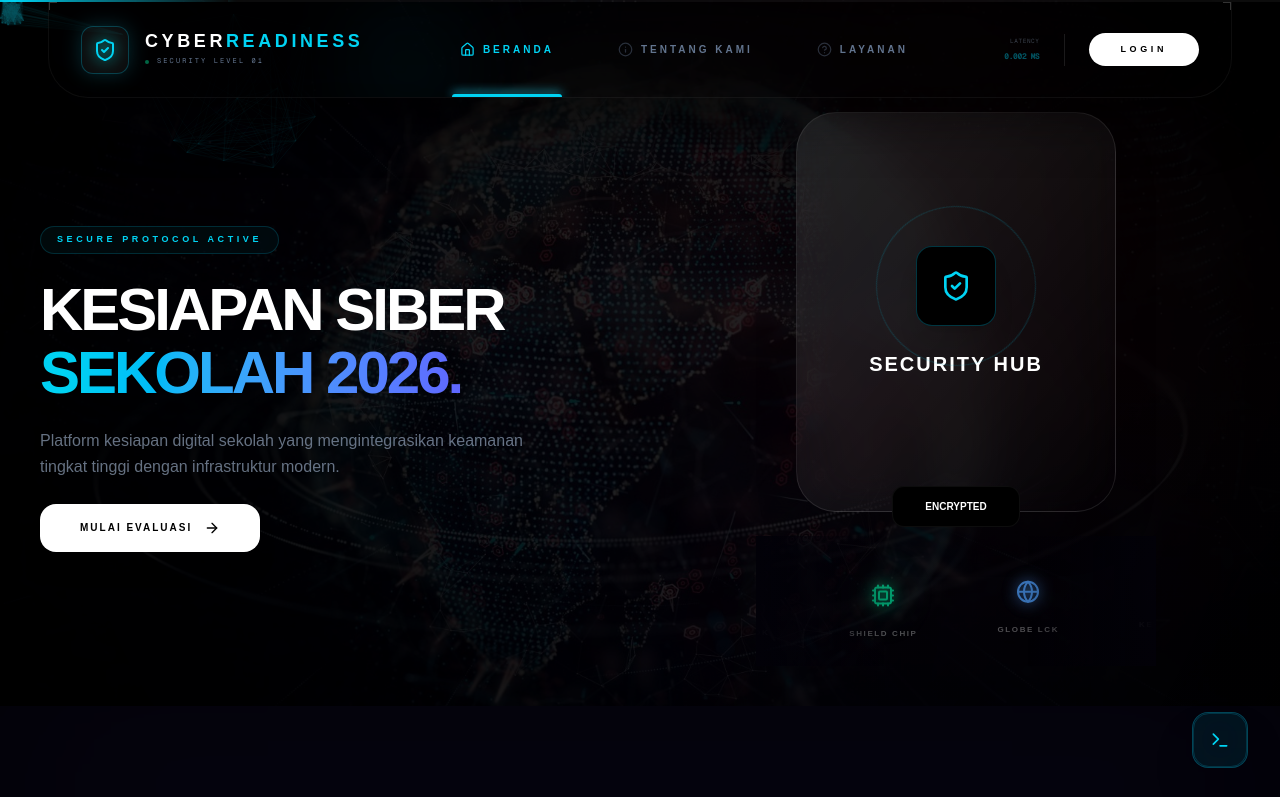
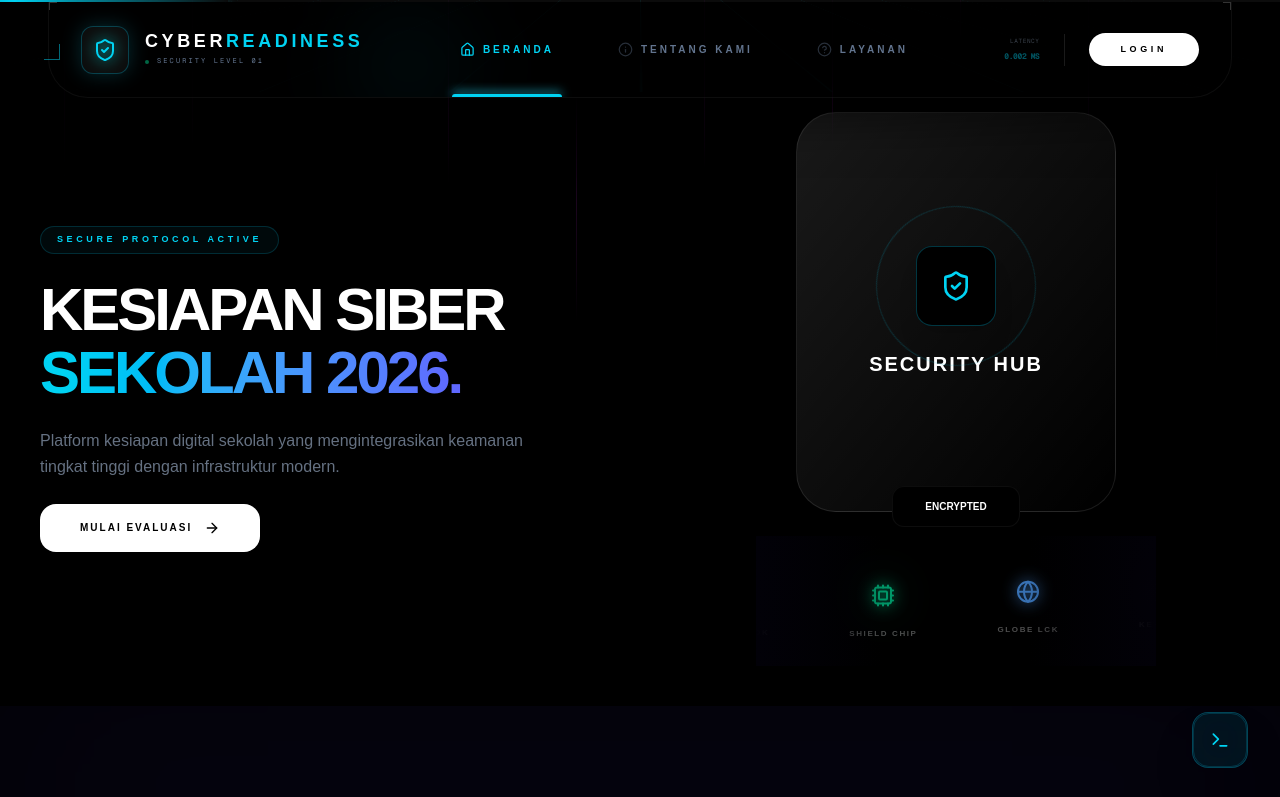
Before and after one commit to Edwinn1711/cyber-backend, a Next.js app: page / in a window 1280 px wide. Shown: the top 797 px of the page. Built offline with nearby package versions, Linux system fonts and the light colour scheme.

Commit message:
perf: replace heavy neural canvas with high-speed 3D grid engine and instant HUD

```diff
--- a/app/(loginregister)/page.tsx
+++ b/app/(loginregister)/page.tsx
@@ -989,96 +989,64 @@ const CyberModal = ({ isOpen, onClose, title, children }: { isOpen: boolean, onC
 );
 
 
-// --- DEFINISI 1: NEURAL NETWORK (GARIS MENGEJAR MOUSE) ---
-const NeuralNetworkCanvas = () => {
-  const canvasRef = useRef<HTMLCanvasElement>(null);
-  const mouse = useRef({ x: 0, y: 0 });
-
-  useEffect(() => {
-    const canvas = canvasRef.current;
-    if (!canvas) return;
-    const ctx = canvas.getContext('2d');
-    if (!ctx) return;
-    let particles: any[] = [];
-    const resize = () => {
-      canvas.width = window.innerWidth;
-      canvas.height = window.innerHeight;
-    };
-    class Particle {
-      x: number; y: number; vx: number; vy: number;
-      constructor() {
-        this.x = Math.random() * canvas!.width;
-        this.y = Math.random() * canvas!.height;
-        this.vx = (Math.random() - 0.5) * 0.5;
-        this.vy = (Math.random() - 0.5) * 0.5;
-      }
-      update() {
-        this.x += this.vx; this.y += this.vy;
-        if (this.x < 0 || this.x > canvas!.width) this.vx *= -1;
-        if (this.y < 0 || this.y > canvas!.height) this.vy *= -1;
-        const dx = mouse.current.x - this.x;
-        const dy = mouse.current.y - this.y;
-        const dist = Math.sqrt(dx*dx + dy*dy);
-        if (dist < 200) { this.x += dx * 0.01; this.y += dy * 0.01; }
-      }
-    }
-    for (let i = 0; i < 60; i++) particles.push(new Particle());
-    const animate = () => {
-      ctx.clearRect(0, 0, canvas.width, canvas.height);
-      ctx.strokeStyle = "rgba(34, 211, 238, 0.15)";
-      ctx.lineWidth = 0.5;
-      particles.forEach((p, i) => {
-        p.update();
-        for (let j = i + 1; j < particles.length; j++) {
-          const dx = p.x - particles[j].x;
-          const dy = p.y - particles[j].y;
-          const dist = Math.sqrt(dx*dx + dy*dy);
-          if (dist < 150) {
-            ctx.beginPath(); ctx.moveTo(p.x, p.y); ctx.lineTo(particles[j].x, particles[j].y); ctx.stroke();
-          }
-        }
-      });
-      requestAnimationFrame(animate);
-    };
-    window.addEventListener('resize', resize);
-    window.addEventListener('mousemove', (e) => { mouse.current.x = e.clientX; mouse.current.y = e.clientY; });
-    resize(); animate();
-    return () => window.removeEventListener('resize', resize);
-  }, []);
-  return <canvas ref={canvasRef} className="fixed inset-0 z-0 pointer-events-none opacity-40" />;
-};
-
+// --- 1. CYBER GRID ENGINE (ANTI-LAG & ULTRA SMOOTH) ---
+const CyberGridEngine = () => (
+  <div className="fixed inset-0 z-0 pointer-events-none overflow-hidden bg-black">
+    {/* Lantai Digital 3D yang Bergerak Cepat */}
+    <div className="absolute inset-0" style={{ perspective: '1000px' }}>
+      <div
+        className="absolute inset-0 opacity-[0.15]"
+        style={{
+          backgroundImage: `linear-gradient(to right, #22d3ee 1px, transparent 1px), linear-gradient(to bottom, #22d3ee 1px, transparent 1px)`,
+          backgroundSize: '80px 80px',
+          transform: 'rotateX(65deg) translateY(-20%)',
+          transformOrigin: 'top',
+          animation: 'grid-run 3s linear infinite'
+        }}
+      />
+    </div>
+
+    {/* Hujan Data (Digital Rain) - Efek Wah yang Ringan */}
+    <div className="absolute inset-0 flex justify-around opacity-20">
+      {[...Array(10)].map((_, i) => (
+        <motion.div
+          key={i}
+          initial={{ y: "-100%", opacity: 0 }}
+          animate={{ y: "100%", opacity: [0, 1, 0] }}
+          transition={{ duration: Math.random() * 2 + 1, repeat: Infinity, ease: "linear", delay: i * 0.5 }}
+          className="w-[1px] h-[30vh] bg-gradient-to-b from-transparent via-fuchsia-500 to-transparent"
+        />
+      ))}
+    </div>
+
+    {/* Ambient Glows */}
+    <div className="absolute top-0 left-0 w-full h-full bg-[radial-gradient(circle_at_center,transparent_20%,#000000_100%)]" />
+  </div>
+);
+
+// --- 2. CYBER TARGET LOCK (RESPON INSTAN & TAJAM) ---
 const CyberLensHUD = ({ mouseX, mouseY }: { mouseX: any, mouseY: any }) => {
+  // Menggunakan spring yang sangat kuat agar responnya instan (tidak lambat)
+  const springX = useSpring(mouseX, { stiffness: 1000, damping: 40 });
+  const springY = useSpring(mouseY, { stiffness: 1000, damping: 40 });
+
   return (
     <motion.div
-      // translateX: -160 memindahkan HUD ke sisi KIRI kursor agar tidak menabrak widget
-      style={{ x: mouseX, y: mouseY, translateX: -160, translateY: 20 }}
+      style={{ x: springX, y: springY, translateX: -100, translateY: -100 }}
       className="fixed top-0 left-0 z-[10000] pointer-events-none hidden lg:block"
     >
-      <div className="relative opacity-40 group-hover:opacity-100 transition-opacity duration-700">
-
-        {/* Lingkaran Bidik Tipis di Sisi Kiri */}
-        <div className="absolute -top-3 -right-3 w-6 h-6 border border-cyan-500/20 rounded-full animate-pulse" />
-
-        {/* Box HUD - Diarahkan ke kiri dengan perataan teks kanan */}
-        <div className="bg-black/10 backdrop-blur-[2px] border-r-2 border-cyan-500/50 p-2 mr-4 space-y-1 text-right">
-           <div className="flex items-center justify-end gap-2">
-              <span className="text-[6px] font-mono text-cyan-400 uppercase tracking-[0.2em]">System Analyzing</span>
-              <div className="w-1 h-1 rounded-full bg-cyan-500" />
-           </div>
-
-           <div className="text-[7px] font-mono text-white/50 leading-none space-y-0.5">
-              <p>STATUS: <span className="text-cyan-400">VERIFIED</span></p>
-              <p>ACCESS: <span className="text-emerald-500">GRANTED</span></p>
-              <p>ENCRYPTION: <span className="text-fuchsia-400">ACTIVE</span></p>
-           </div>
-
-           {/* Dekorasi Garis Data Bawah */}
-           <div className="flex justify-end pt-1">
-              <div className="w-8 h-[1px] bg-white/10" />
-           </div>
+      <div className="relative w-40 h-40 flex items-center justify-center">
+        {/* Sudut Target (Siku-siku Digital) */}
+        <div className="absolute top-0 left-0 w-4 h-4 border-t border-l border-cyan-400/50" />
+        <div className="absolute top-0 right-0 w-4 h-4 border-t border-r border-cyan-400/50" />
+        <div className="absolute bottom-0 left-0 w-4 h-4 border-b border-l border-cyan-400/50" />
+        <div className="absolute bottom-0 right-0 w-4 h-4 border-b border-r border-cyan-400/50" />
+
+        {/* Detail Data Mungil (Rata Kiri, No Underscore) */}
+        <div className="text-[7px] font-mono text-cyan-400/60 uppercase tracking-widest text-left space-y-1">
+          <p>System Scanning</p>
+          <p>Status: Active</p>
         </div>
-
       </div>
     </motion.div>
   );
@@ -1179,7 +1147,7 @@ export default function CyberLandingDark() {
   return (
     <div className="flex flex-col min-h-screen w-full bg-black text-slate-200 overflow-x-hidden selection:bg-cyan-500/30 relative">
       <PersistentUniverse bgIdx={bgIdx} />
-      <NeuralNetworkCanvas />
+      <CyberGridEngine />
       <UltraGodTierParticleSystem />
       <CyberLensHUD mouseX={mouseX} mouseY={mouseY} />
       <CyberIntelligenceHUD user={user} />
@@ -1873,6 +1841,11 @@ export default function CyberLandingDark() {
         .perspective-2000 {
           perspective: 2000px;
         }
+
+        @keyframes grid-run {
+          0% { background-position: 0 0; }
+          100% { background-position: 0 80px; }
+        }
       `}} />
 
     </div>
```
